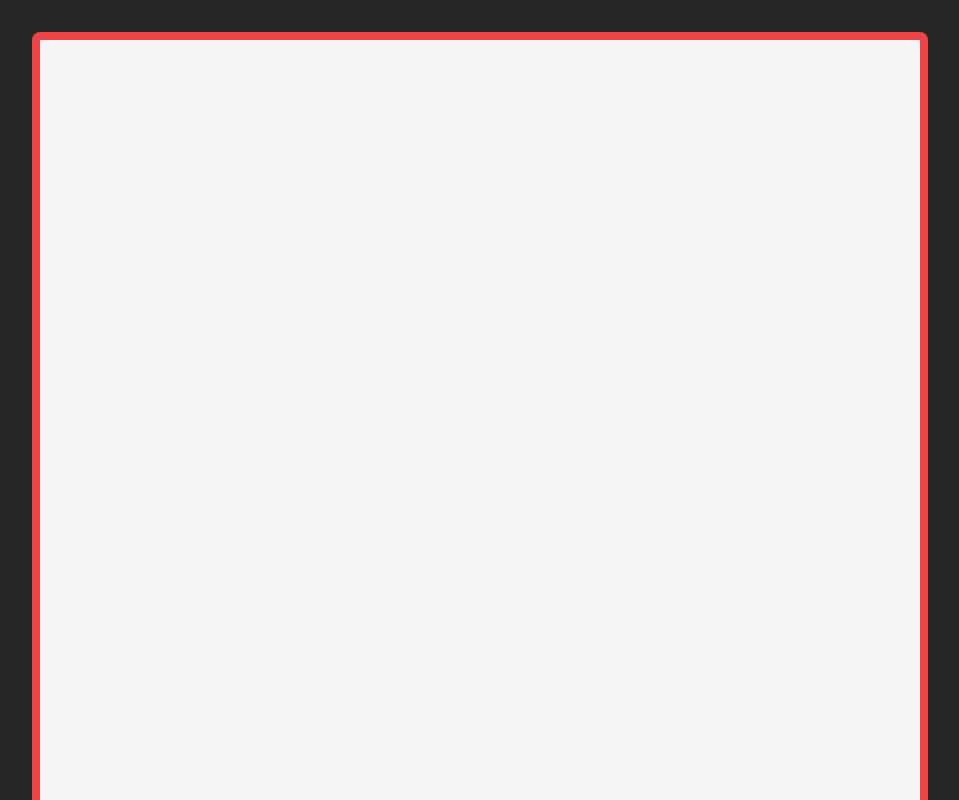
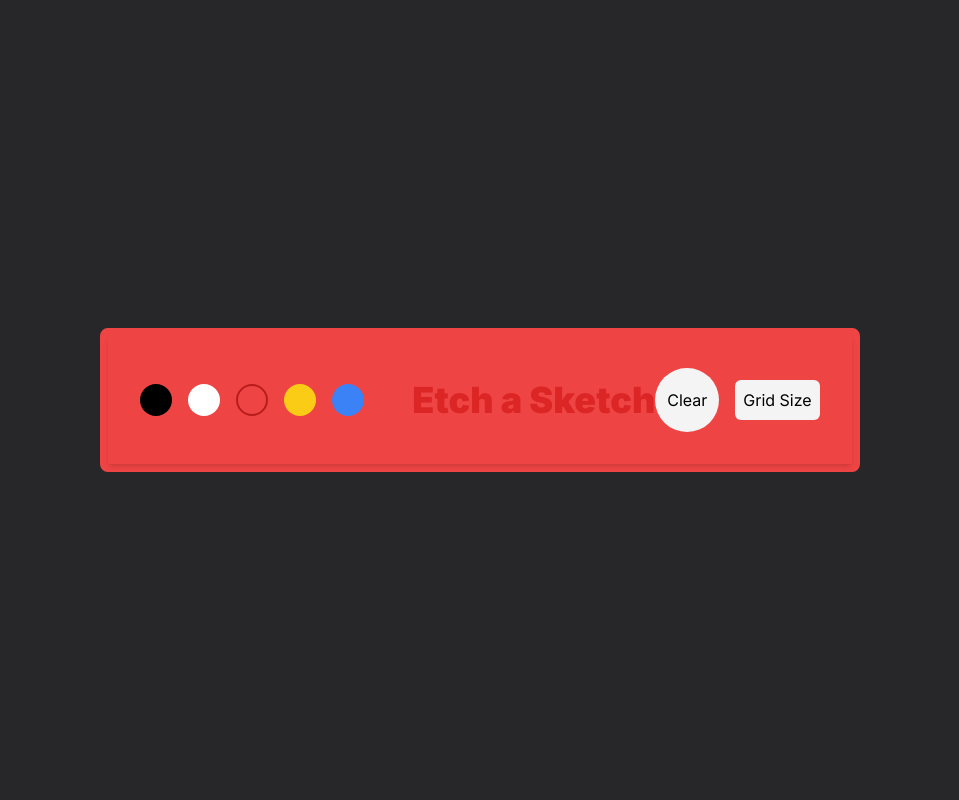
Before and after one commit to RobFraserCodes/etch-a-sketch, a Next.js app: page / in a window 1280 px wide. Shown: the top 800 px of the page, without its empty margins (160-1119 px from the left). Built offline with nearby package versions, Linux system fonts and the light colour scheme.

Commit message:
Update page.tsx
created a flexible grid with inputs

```diff
--- a/app/page.tsx
+++ b/app/page.tsx
@@ -1,16 +1,14 @@
 'use client'
-
 import { useState } from 'react';
 
-const gridSize = 16;
-
 export default function Home() {
+  const [gridSize, setGridSize] = useState(16);
   const grid = Array.from({ length: gridSize }, (_, i) => i + 1);
   const [color, setColor] = useState('bg-red-500');
   const [shake, setShake] = useState(false);
 
   const handleMouseOver = (e) => {
-    e.target.className = `flex-1 h-8 w-8 md:h-12 md:w-12 lg:h-16 lg:w-16 ${color}`;
+    e.target.className = `flex-1 h-1/${gridSize}-screen w-1/${gridSize}-screen ${color}`;
   }
 
   function changeColor(e) {
@@ -22,28 +20,35 @@ export default function Home() {
   function clearGrid(e) {
     const cells = document.querySelectorAll('.flex-1');
     cells.forEach(cell => {
-      cell.className = `flex-1 h-8 w-8 md:h-12 md:w-12 lg:h-16 lg:w-16 bg-zinc-100`;
+      cell.className = `flex-1 h-1/${gridSize}-screen w-1/${gridSize}-screen bg-zinc-100`;
       setShake(true);
       setTimeout(() => setShake(false), 600);
     })
   }
 
+  const handleGridSizeChange = () => {
+    const newSize = parseInt(prompt('Enter a new grid size (1-100): '));
+    if (newSize && newSize <= 100) {
+      setGridSize(newSize);
+    }
+  }
+
   return (
-    <div className='flex flex-col justify-center items-center'>
-      <div className={`max-w-4xl bg-zinc-600 m-8 border-8 border-red-500 rounded-lg ${shake ? 'animate-shake' : ''}`}>
+    <div className='flex justify-center items-center h-screen'>
+      <div className={` bg-zinc-600 m-8 border-8 border-red-500 rounded-lg ${shake ? 'animate-shake' : ''}`}>
         {grid.map((_, rowIndex) => (
           <div key={rowIndex} className='flex justify-center text-center items-center'>
             {grid.map((_, cellIndex) => (
               <div
                 key={`${rowIndex}-${cellIndex}`}
-                className={`flex-1 h-8 w-8 md:h-12 md:w-12 lg:h-16 lg:w-16 bg-zinc-100`}
+                className={`flex-1 h-1/${gridSize}-screen w-1/${gridSize}-screen bg-zinc-100`}
                 onMouseOver={handleMouseOver}
               />
             ))}
           </div>
         ))}
         <div className='flex justify-between shadow-md bg-red-500 items-center p-8'>
-          <div className='flex space-x-2'>
+          <div className='grid grid-cols-3 gap-4 lg:grid-cols-6'>
             <button className='w-8 h-8 rounded-full bg-black' onClick={changeColor}></button>
             <button className='w-8 h-8 rounded-full bg-white' onClick={changeColor}></button>
             <button className='w-8 h-8 border-red-700 border-2 rounded-full bg-red-500' onClick={changeColor}></button>
@@ -55,7 +60,7 @@ export default function Home() {
           <h1 className='text-4xl text-center text-red-600 font-black'>Etch a Sketch</h1>
           <div className='space-x-4'>
             <button className='bg-zinc-100 p-2 w-16 h-16 rounded-full text-center' onClick={clearGrid}>Clear</button>
-            <button className='bg-zinc-100 p-2 rounded-md'>Grid Size</button>
+            <button className='bg-zinc-100 p-2 rounded-md' onClick={handleGridSizeChange}>Grid Size</button>
           </div>
         </div>
       </div>
```
